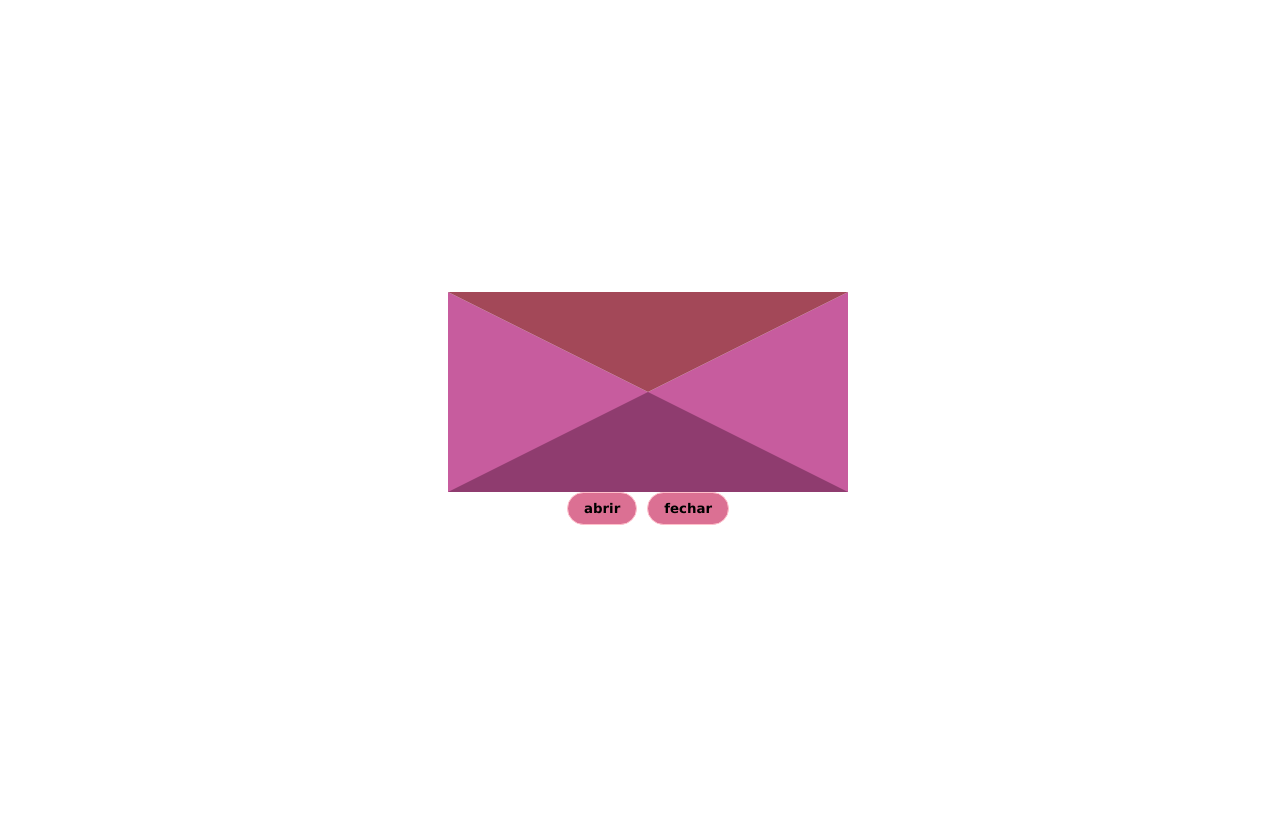
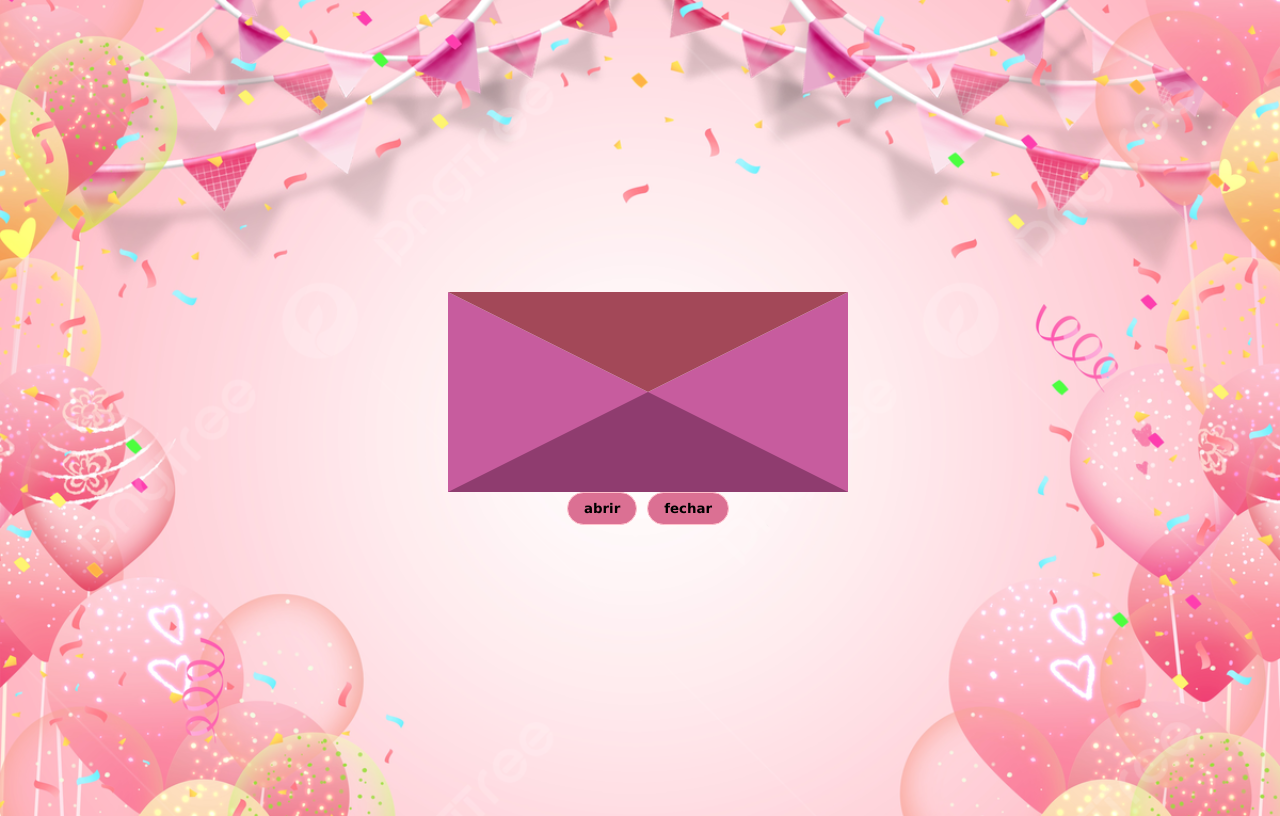
Before and after one commit to erllan234/felizaniversario, a plain HTML site: page index.html in a window 1280 px wide. Drawn offline with Linux system fonts and the light colour scheme.

Commit message:
Update style.css

```diff
--- a/style.css
+++ b/style.css
@@ -1,5 +1,5 @@
 body{
-    background-image: src(/fundo.jpg);
+    background-image: url(fundo.jpg);
     background-size: cover;
     width: 100%;
     height: 100%;
```
